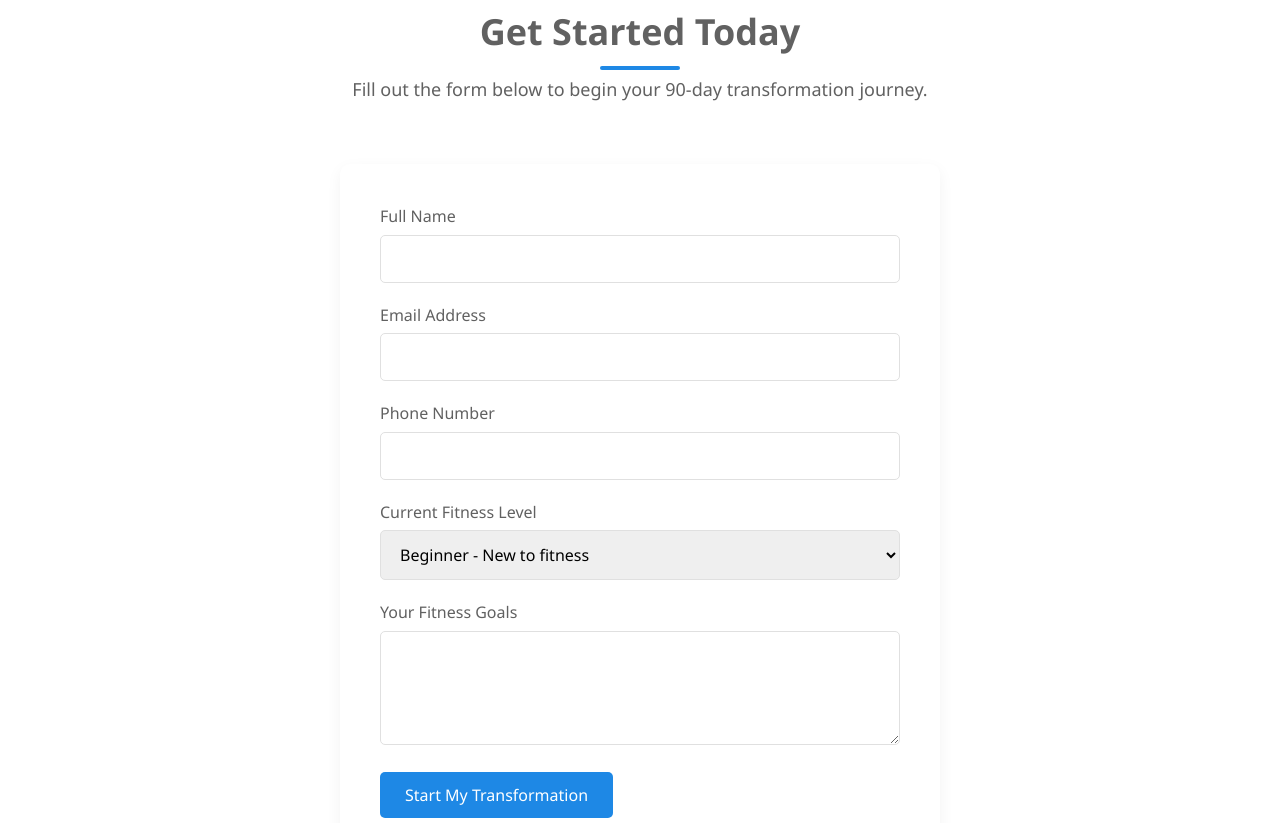
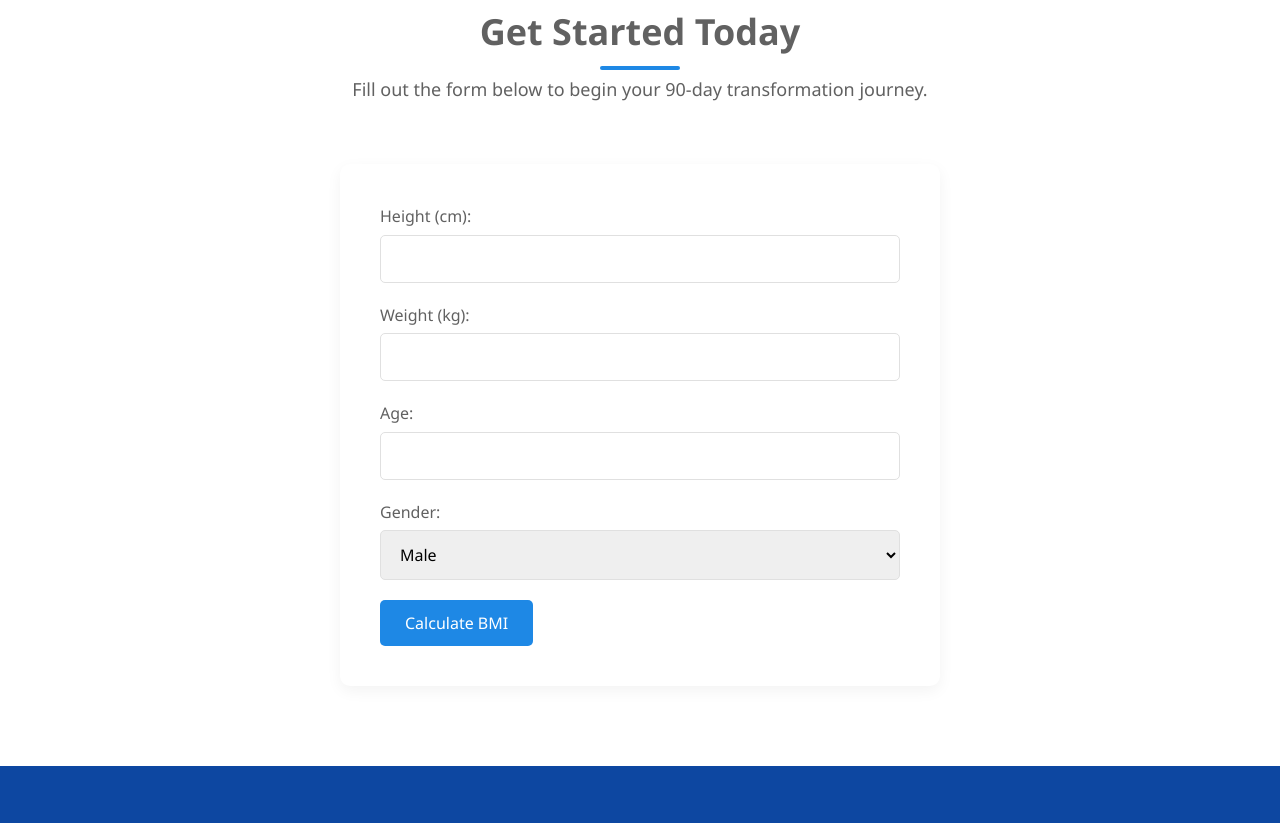
Before and after one commit to Jason-Algo/meltIn90, a plain HTML site: page Melt in 90/index.html in a window 1280 px wide. Shown: the part 5073-5896 px from the top of the page. Drawn offline with Linux system fonts and the light colour scheme.

Commit message:
Update index.html

```diff
--- a/Melt in 90/index.html
+++ b/Melt in 90/index.html
@@ -738,7 +738,39 @@
                 <h2>Get Started Today</h2>
                 <p>Fill out the form below to begin your 90-day transformation journey.</p>
             </div>
-            <div class="contact-form">
+            <div class="contact-form" id="bmi-form">
+                <form id="bmiForm">
+                    <!-- Form Inputs for BMI Calculation -->
+                    <div class="form-group">
+                        <label for="height">Height (cm):</label>
+                        <input type="number" id="height" name="height" class="form-control" required>
+                    </div>
+                    <div class="form-group">
+                        <label for="weight">Weight (kg):</label>
+                        <input type="number" id="weight" name="weight" class="form-control" required>
+                    </div>
+                    <div class="form-group">
+                        <label for="age">Age:</label>
+                        <input type="number" id="age" name="age" class="form-control" required>
+                    </div>
+                    <div class="form-group">
+                        <label for="gender">Gender:</label>
+                        <select id="gender" name="gender" class="form-control" required>
+                            <option value="male">Male</option>
+                            <option value="female">Female</option>
+                        </select>
+                    </div>
+                    <button type="button" class="submit-button" onclick="calculateBMI()">Calculate BMI</button>
+                </form>
+
+                <!-- BMI Result -->
+                <div id="bmiResult" style="display: none; margin-top: 20px;">
+                    <h3>Your BMI is: <span id="bmiValue"></span></h3>
+                    <p id="bmiMessage"></p>
+                </div>
+            </div>
+
+            <div class="contact-form" id="main-form" style="display: none;">
                 <form action="https://api.web3forms.com/submit" method="POST">
                     <!-- Access Key -->
                     <input type="hidden" name="access_key" value="7d149d23-c0b0-4e09-9b5f-3a84136eccde">
@@ -757,15 +789,15 @@
                         <input type="tel" id="phone" name="phone" class="form-control">
                     </div>
                     <div class="form-group">
-                        <label for="fitness-level">Current Fitness Level</label>
-                        <select id="fitness-level" name="fitnessLevel" class="form-control">
-                            <option value="beginner">Beginner - New to fitness</option>
-                            <option value="intermediate">Intermediate - Some experience</option>
-                            <option value="advanced">Advanced - Regularly active</option>
+                        <label for="fitness-goals">Fitness Goals</label>
+                        <select id="fitness-goals" name="fitnessGoals" class="form-control" required>
+                            <option value="lose-weight">Lose Weight</option>
+                            <option value="gain-muscle">Gain Muscle</option>
+                            <option value="maintain-fitness">Maintain Fitness</option>
                         </select>
                     </div>
                     <div class="form-group">
-                        <label for="goals">Your Fitness Goals</label>
+                        <label for="goals">Your Goals</label>
                         <textarea id="goals" name="message" class="form-control" rows="4" required></textarea>
                     </div>
 
@@ -819,6 +851,30 @@
         document.querySelector('.menu-icon').addEventListener('click', () => {
             document.querySelector('.mobile-menu').classList.toggle('active');
         });
+
+        function calculateBMI() {
+            const height = document.getElementById('height').value;
+            const weight = document.getElementById('weight').value;
+            const bmiValue = (weight / (height * height / 10000)).toFixed(2);
+            const bmiMessage = getBMIMessage(bmiValue);
+
+            document.getElementById('bmiValue').innerText = bmiValue;
+            document.getElementById('bmiMessage').innerText = bmiMessage;
+            document.getElementById('bmiResult').style.display = 'block';
+            document.getElementById('main-form').style.display = 'block';
+        }
+
+        function getBMIMessage(bmi) {
+            if (bmi < 18.5) {
+                return "You are underweight.";
+            } else if (bmi >= 18.5 && bmi < 24.9) {
+                return "You have a normal weight.";
+            } else if (bmi >= 25 && bmi < 29.9) {
+                return "You are overweight.";
+            } else {
+                return "You are obese.";
+            }
+        }
     </script>
 </body>
 </html>
```
